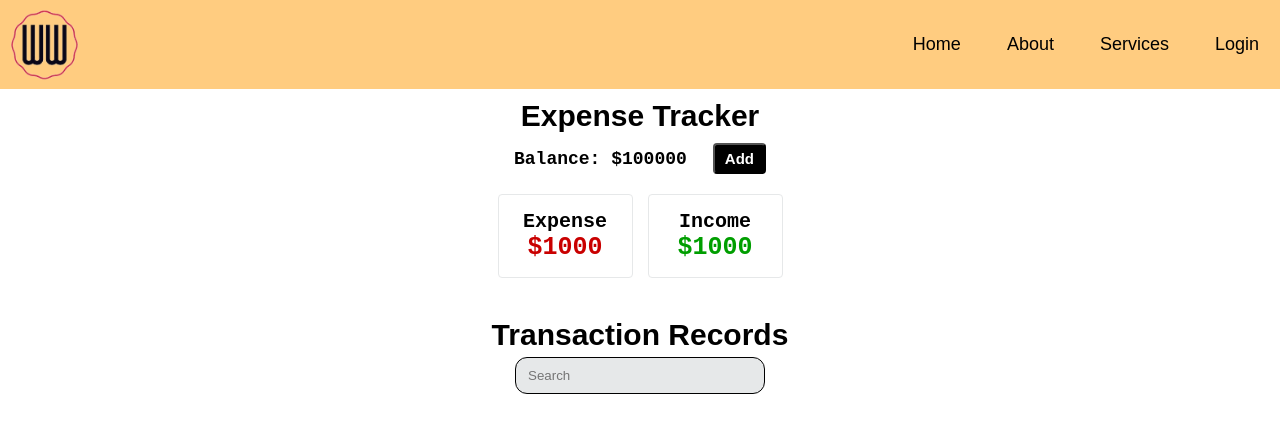
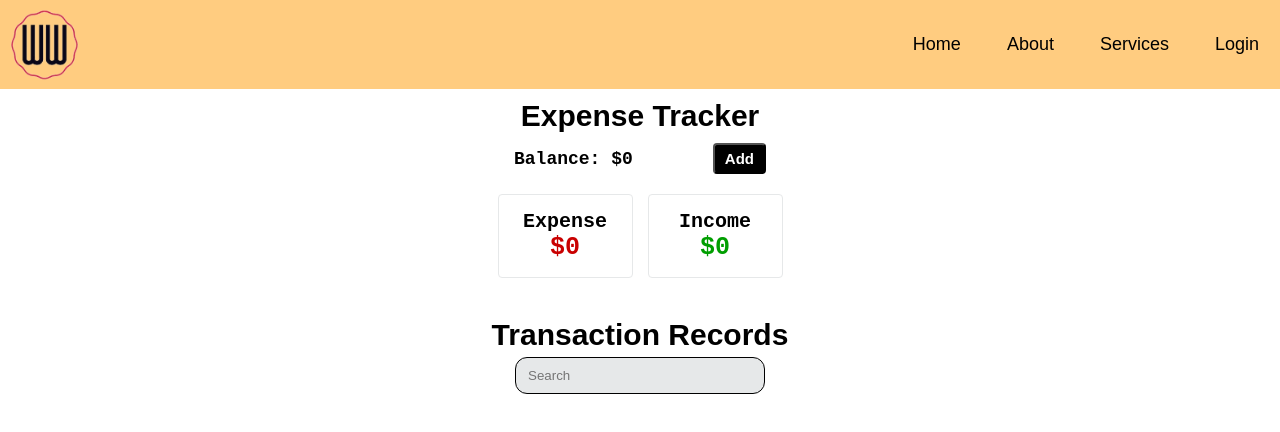
Before and after one commit to alvinnzz/Wealthwatch, a React (Create React App) app: page / in a window 1280 px wide. Shown: the top 432 px of the page. Built offline with nearby package versions, Linux system fonts and the light colour scheme.

Commit message:
Completition of expense tracking page

```diff
--- a/src/Pages/FinanceTracker.css
+++ b/src/Pages/FinanceTracker.css
@@ -28,6 +28,7 @@
   display: flex;
   flex-direction: column;
   border: 1px solid #e6e8e9;
+  min-width: 200px;
   width: 30%;
   gap: 10px;
   padding: 15px 20px;
@@ -47,8 +48,8 @@
 .radio {
   width: 100%;
   display: flex;
-  font-weight: bold;
-  font-size: 20px;
+  font-weight: normal;
+  font-size: 1.8vw;
   flex-direction: row;
   align-items: center;
   gap: 20px;
@@ -126,7 +127,7 @@
   border-right: 4px solid green;
 }
 
-.ExpenseCell {
+.expenseCell {
   display: flex;
   flex-direction: row;
   padding: 10px 15px;
@@ -135,7 +136,7 @@
   align-items: center;
   font-weight: normal;
   justify-content: space-between;
-  width: 300px;
+  width: 250px;
   border: 1px solid #e6e8e9;
   border-right: 4px solid red;
 }
--- a/src/Pages/FinanceTrackerPage.js
+++ b/src/Pages/FinanceTrackerPage.js
@@ -1,22 +1,46 @@
 import "./FinanceTracker.css";
 import Records from "./Records";
 import TransactionsComponent from "./TransactionsComponent";
-import { useState } from "react";
+import { useEffect, useState } from "react";
 
 function FinanceTracker(props) {
   const [transactions, updateTransaction] = useState([]);
+  const [expense, updateExpense] = useState(0);
+  const [income, updateIncome] = useState(0);
 
+  // only add transaction if category and amount is written
   const addTransaction = (data) => {
-    const dataBase = [...transactions];
-    dataBase.push(data);
-    updateTransaction(dataBase);
+    if (data.category !== null && data.amount !== 0) {
+      const dataBase = [...transactions];
+      dataBase.unshift(data);
+      updateTransaction(dataBase);
+    }
   };
+
+  function calculateBalance() {
+    let exp = 0;
+    let inc = 0;
+    transactions.map((pay) => {
+      pay.type === "expense"
+        ? (exp = exp + pay.amount)
+        : (inc = inc + pay.amount);
+    });
+    updateExpense(exp);
+    updateIncome(inc);
+  }
+
+  //balance is calculated when =[transaction] changes
+  useEffect(() => calculateBalance(), [transactions]);
 
   return (
     <>
       <div className="title">
         Expense Tracker
-        <TransactionsComponent addTransaction={addTransaction} />
+        <TransactionsComponent
+          addTransaction={addTransaction}
+          expense={expense}
+          income={income}
+        />
         <Records transactions={transactions} />
       </div>
     </>
--- a/src/Pages/Records.js
+++ b/src/Pages/Records.js
@@ -1,10 +1,30 @@
 import "./FinanceTracker.css";
+import { useEffect, useState } from "react";
 
+function Records(props) {
+  const [searchText, updateSearchText] = useState("");
+  const [filteredTxn, updateFilteredTxn] = useState(props.transactions);
+
+  //to update cells when search bar is used
+  function filterData(searchText) {
+    if (!searchText || !searchText.trim().length) {
+      updateFilteredTxn(props.transactions);
+      return;
+    }
+    let txn = [...props.transactions];
+    txn = txn.filter((pay) =>
+      pay.category.toLowerCase().includes(searchText.toLowerCase().trim())
+    );
+    updateFilteredTxn(txn);
+  }
+  useEffect(() => filterData(searchText), [props.transactions]);
+
+  //to insert transactions into cells
   function TransactionCell(props) {
-  if (props.type === "expense") {
+    if (props.pay.type === "expense") {
       return (
         <div className="expenseCell">
-        <span>{props.pay.Category}</span>
+          <span>{props.pay.category}</span>
           <span>${props.pay.amount}</span>
         </div>
       );
@@ -18,14 +38,22 @@ function TransactionCell(props) {
     }
   }
 
-function Records(props) {
   return (
     <div className="records">
       <div className="title">Transaction Records</div>
 
-      <input className="searchBar" placeholder="Search" />
-      {props.transactions?.length
-        ? props.transactions.map((pay) => <TransactionCell pay={pay} />)
+      <input
+        className="searchBar"
+        placeholder="Search"
+        value={searchText}
+        onChange={(e) => {
+          updateSearchText(e.target.value);
+          filterData(e.target.value);
+        }}
+      />
+
+      {filteredTxn?.length
+        ? filteredTxn.map((pay) => <TransactionCell pay={pay} />)
         : ""}
     </div>
   );
--- a/src/Pages/TransactionsComponent.js
+++ b/src/Pages/TransactionsComponent.js
@@ -3,7 +3,7 @@ import { useState } from "react";
 
 function AddTransactionViewer(props) {
   const [category, setCat] = useState();
-  const [amount, setAmount] = useState();
+  const [amount, setAmount] = useState(0);
   const [type, setType] = useState("expense");
 
   function addTransaction() {
@@ -22,6 +22,7 @@ function AddTransactionViewer(props) {
         <input
           type="text"
           placeholder="Category"
+          required
           value={category}
           onChange={(e) => setCat(e.target.value)}
         />
@@ -69,7 +70,7 @@ function TransactionsComponent(props) {
   return (
     <div className="contents">
       <div className="balance">
-        Balance: $100000
+        Balance: ${props.income - props.expense}
         <button
           className="addTransaction"
           onClick={() => toggleClick(!isClicked)}
@@ -85,10 +86,10 @@ function TransactionsComponent(props) {
       )}
       <div className="ExpenseIncomeContainer">
         <div className="ExpenseContainer">
-          Expense<span>$1000</span>
+          Expense<span>${props.expense}</span>
         </div>
         <div className="IncomeContainer">
-          Income<span>$1000</span>
+          Income<span>${props.income}</span>
         </div>
       </div>
     </div>
```
Lines whose indentation alone changed are shown as unchanged.
